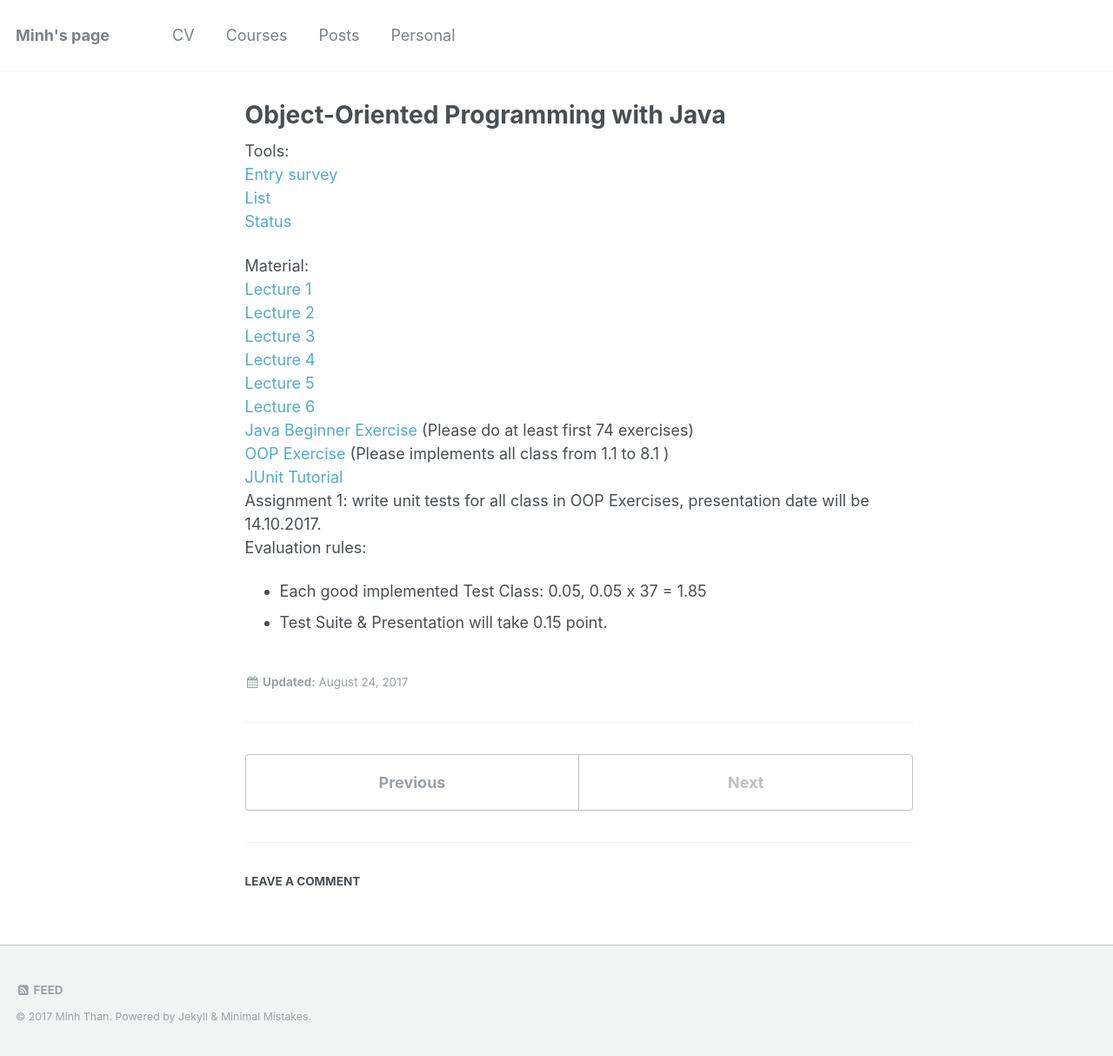
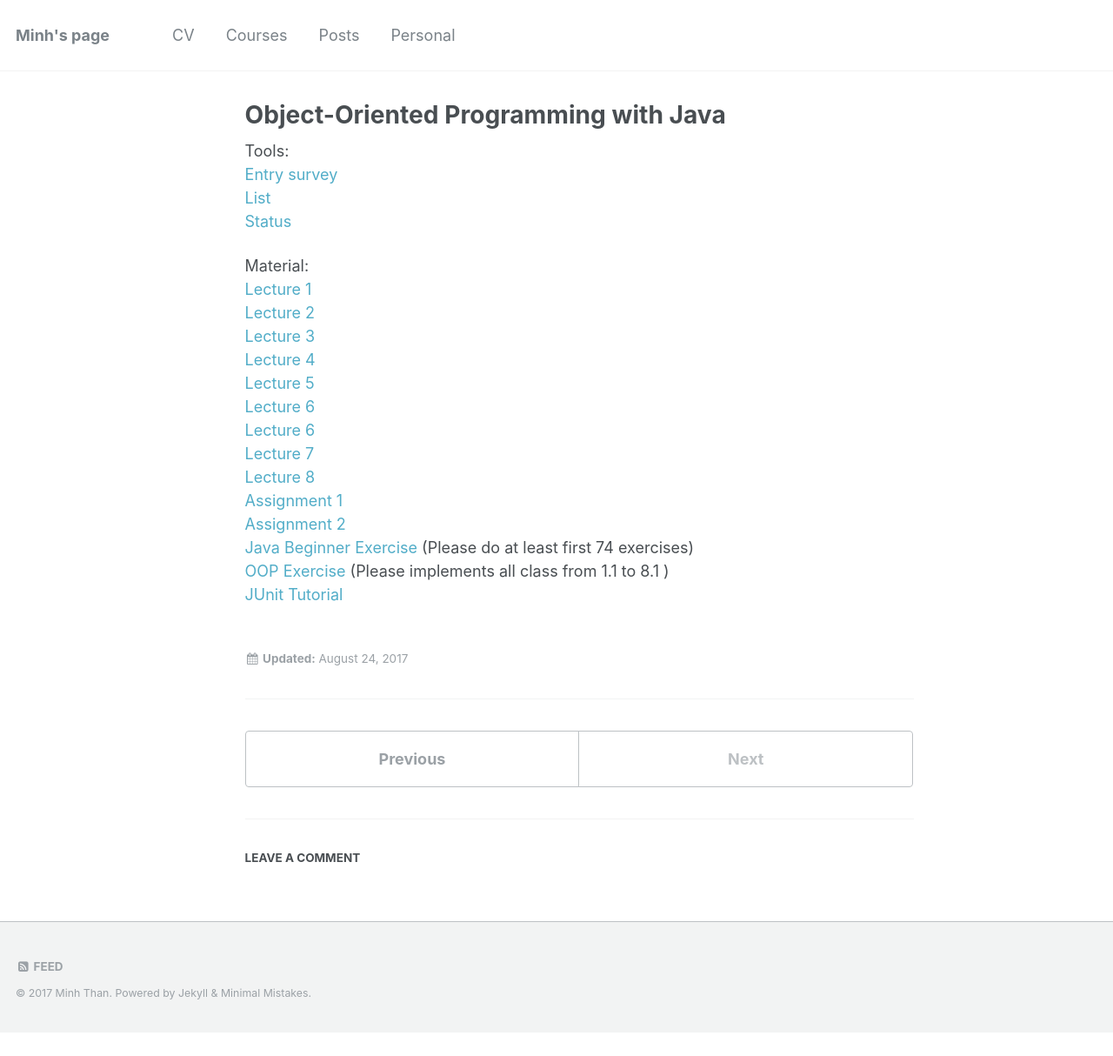
Before and after one commit to thanqminh/thanqminh.github.io, a Jekyll site: the page built from _courses/oopjava.md, in a window 1280 px wide. Shown: the whole page at 87% size. Built offline with Jekyll 4.4.1, drawn with Linux system fonts in a browser that asks for light colours; comment, search, counter and statistics services are not loaded; after the commit the page ends 1187 px from its top, so only the background shows below that.

Commit message:
add 2 lectures and put ass1

```diff
--- a/_courses/oopjava.md
+++ b/_courses/oopjava.md
@@ -16,13 +16,14 @@ Material:
 [Lecture 4][lecture4]
 [Lecture 5][lecture5]
 [Lecture 6][lecture6]
+[Lecture 6][lecture6]
+[Lecture 7][lecture7]
+[Lecture 8][lecture8]
+[Assignment 1][assignment1]
+[Assignment 2][assignment2]
 [Java Beginner Exercise][exercise1] (Please do at least first 74 exercises)
 [OOP Exercise][exercise2] (Please implements all class from 1.1 to 8.1 )
 [JUnit Tutorial][junit_tutorial]
-Assignment 1: write unit tests for all class in OOP Exercises, presentation date will be 14.10.2017.
-Evaluation rules:
-- Each good implemented Test Class: 0.05, 0.05 x 37 = 1.85
-- Test Suite & Presentation will take 0.15 point.
 
 [entry_survey]: https://goo.gl/forms/aIggEhFVbc9Mf3Df2
 [list]: https://goo.gl/Rk3BNR
```
Also changed, not shown: other parts of _courses/oopjava.md (+4 -0 lines), courses/oopjava/assignment1.txt (added, +13 -0 lines), 2 other files.
